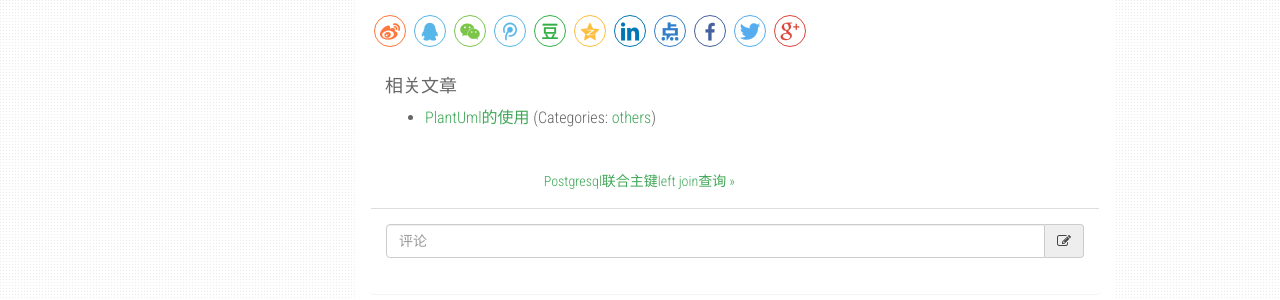
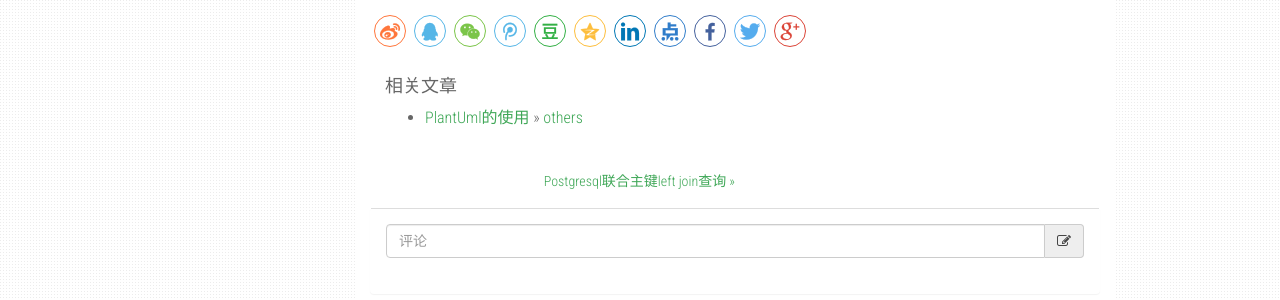
Before and after one commit to PasseRR/passerr.github.io, a Jekyll site: the page built from _posts/2017-05-22-github-pages.md, in a window 1280 px wide. Shown: the part 972-1272 px from the top of the page. Built offline with Jekyll 4.4.1, drawn with Linux system fonts in a browser that asks for light colours; nearby versions of some CDN libraries; Markdown is read by kramdown in place of the engine named in the settings.

Commit message:
plant uml

```diff
--- a/_layouts/post.html
+++ b/_layouts/post.html
@@ -31,7 +31,7 @@ layout: default
                 <li class="relatedPost">
                   <a href="{{ site.url }}{{ post.url }}">{{ post.title }}</a>
                   {% if post.categories %}
-                    (Categories: {% for category in post.categories %}<a href="/category/{{ category }}">{{ category }}</a>{% if forloop.last == false %}, {% endif %}{% endfor %})
+                      &raquo; {% for category in post.categories %}<a href="/category/{{ category }}">{{ category }}</a>{% if forloop.last == false %}, {% endif %}{% endfor %}
                   {% endif %}
                 </li>
           {% capture hasSimilar %}{{ hasSimilar }}*{% endcapture %}
```
